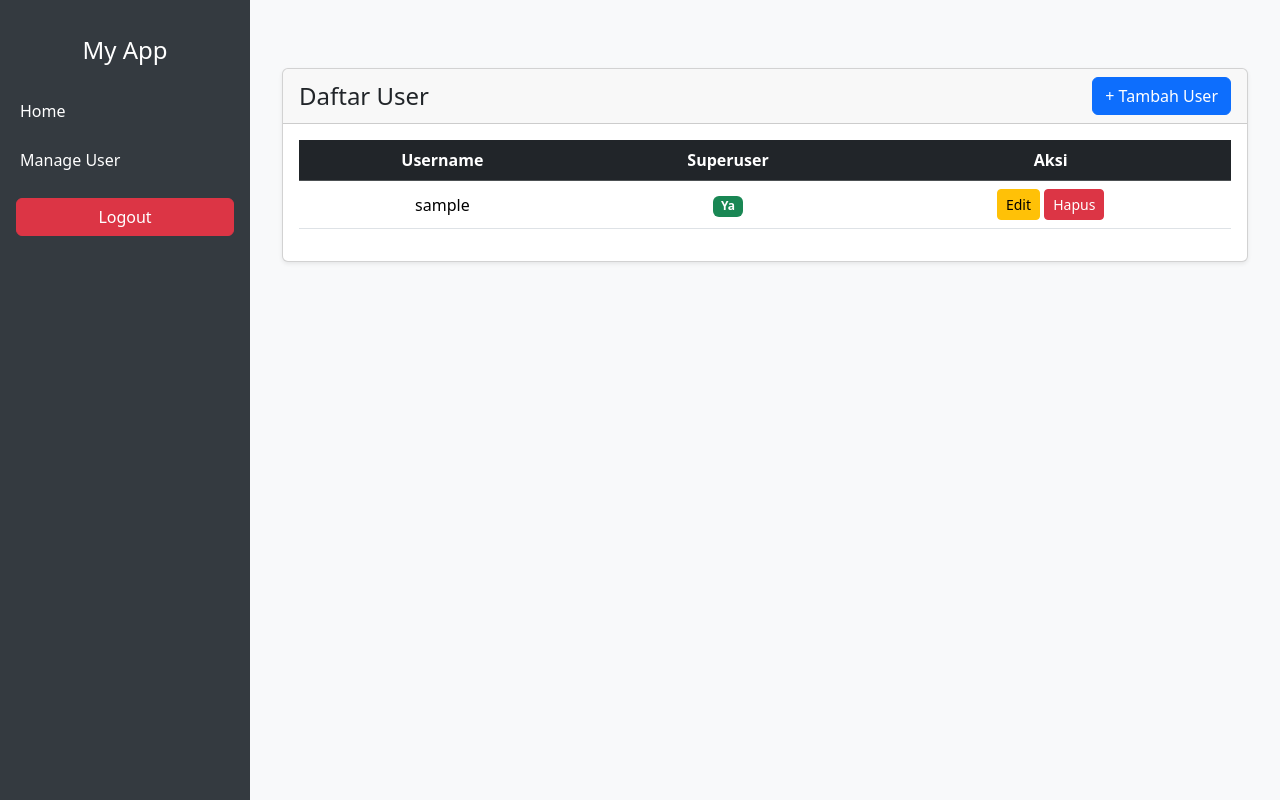
After one commit to jonathanjonn/project-brm, a Django app: page /users/ in a window 1280 px wide. The commit adds this page. Run offline with Django 5.2, Linux system fonts and the light colour scheme; the visitor is signed in with stand-in values (Sample User, id 1); data comes from the database, SQL or seed files in the repository; parts of the project's set-up code (start-up, migrations or seed data) failed here and were passed over.

Commit message:
manage user

```diff
--- /dev/null
+++ b/brmproject/app/templates/auth/user_list.html
@@ -0,0 +1,58 @@
+{% extends 'layout/base.html' %}
+{% block title %}User List{% endblock %}
+
+{% block content %}
+<div class="container mt-5">
+    <div class="card shadow-sm rounded">
+        <div class="card-header d-flex justify-content-between align-items-center">
+            <h4 class="mb-0">Daftar User</h4>
+            <a href="{% url 'register' %}" class="btn btn-primary">+ Tambah User</a>
+        </div>
+        <div class="card-body">
+            {% if messages %}
+                {% for message in messages %}
+                    <div class="alert alert-{{ message.tags }} alert-dismissible fade show" role="alert">
+                        {{ message }}
+                        <button type="button" class="btn-close" data-bs-dismiss="alert" aria-label="Close"></button>
+                    </div>
+                {% endfor %}
+            {% endif %}
+            <div class="table-responsive">
+                <table class="table table-hover align-middle text-center">
+                    <thead class="table-dark">
+                        <tr>
+                            <th scope="col">Username</th>
+                            <th scope="col">Superuser</th>
+                            <th scope="col">Aksi</th>
+                        </tr>
+                    </thead>
+                    <tbody>
+                        {% for user in users %}
+                        <tr>
+                            <td>{{ user.username }}</td>
+                            <td>
+                                {% if user.is_superuser %}
+                                    <span class="badge bg-success">Ya</span>
+                                {% else %}
+                                    <span class="badge bg-secondary">Tidak</span>
+                                {% endif %}
+                            </td>
+                            <td>
+                                <a href="{% url 'user_update' user.id %}" class="btn btn-sm btn-warning">Edit</a>
+                                <form action="{% url 'user_delete' user.id %}" method="post" class="d-inline">
+                                    {% csrf_token %}
+                                    <button type="submit" class="btn btn-sm btn-danger"
+                                            onclick="return confirm('Yakin ingin menghapus user ini?')">
+                                        Hapus
+                                    </button>
+                                </form>
+                            </td>
+                        </tr>
+                        {% endfor %}
+                    </tbody>
+                </table>
+            </div>
+        </div>
+    </div>
+</div>
+{% endblock %}
--- a/brmproject/app/templates/layout/base.html
+++ b/brmproject/app/templates/layout/base.html
@@ -50,7 +50,7 @@
         <a href="{% url 'homepage' %}">Home</a>
 
         {% if request.user.is_superuser %}
-        <a href="{% url 'register' %}">Register User</a>
+        <a href="{% url 'user_list' %}">Manage User</a>
         {% endif %}
 
         <!-- Logout -->
--- a/brmproject/app/urls.py
+++ b/brmproject/app/urls.py
@@ -1,7 +1,7 @@
 from django.urls import path
 from django.views.generic import RedirectView
 from django.contrib.auth.decorators import login_required
-from .views.auth import login_view, register_view, logout_view, home_view
+from .views.auth import login_view, register_view, logout_view, home_view, user_delete_view, user_list_view, user_update_view
 
 
 urlpatterns = [
@@ -11,4 +11,7 @@ urlpatterns = [
     path('login/', login_view, name='login'),
     path('register/', register_view, name='register'),
     path('logout/', logout_view, name='logout'),
+    path('users/', user_list_view, name='user_list'),
+    path('users/update/<int:user_id>/', user_update_view, name='user_update'),
+    path('users/delete/<int:user_id>/', user_delete_view, name='user_delete'),
 ]
--- a/brmproject/app/views/auth.py
+++ b/brmproject/app/views/auth.py
@@ -16,10 +16,10 @@ def login_view(request):
         if form.is_valid():
             user = form.get_user()
             login(request, user)
-            messages.success(request, 'Login berhasil!')  # Pesan sukses setelah login
+            messages.success(request, 'Login berhasil!')
             return redirect('homepage')
         else:
-            messages.error(request, 'Username atau password salah')  # Pesan error jika gagal login
+            messages.error(request, 'Username atau password salah')
     return render(request, 'auth/login.html', {'form': form})
 
 @user_passes_test(lambda u: u.is_superuser)
@@ -36,7 +36,7 @@ def register_view(request):
             user.is_staff = data['is_superuser']
             user.save()
             messages.success(request, 'User berhasil didaftarkan!')
-            return redirect('register')  # Ganti dengan URL tujuan setelah register
+            return redirect('register')
     else:
         form = RegisterForm()
     return render(request, 'auth/register.html', {'form': form})
@@ -44,5 +44,46 @@ def register_view(request):
 def logout_view(request):
     if request.method == 'POST':
         logout(request)
-        messages.success(request, 'Logout berhasil!')  # Pesan sukses setelah logout
+        messages.success(request, 'Logout berhasil!')
     return redirect('login')
+
+@user_passes_test(lambda u: u.is_superuser)
+def user_list_view(request):
+    users = User.objects.all()
+    return render(request, 'auth/user_list.html', {'users': users})
+
+@user_passes_test(lambda u: u.is_superuser)
+def user_update_view(request, user_id):
+    user = User.objects.get(pk=user_id)
+
+    if request.method == 'POST':
+        form = RegisterForm(request.POST)
+        if form.is_valid():
+            data = form.cleaned_data
+            user.username = data['username']
+            if data['password']:
+                user.set_password(data['password'])
+            user.is_superuser = data['is_superuser']
+            user.is_staff = data['is_superuser']
+            user.save()
+            messages.success(request, 'User berhasil diperbarui!')
+            return redirect('user_list')
+    else:
+        form = RegisterForm(initial={
+            'username': user.username,
+            'is_superuser': user.is_superuser,
+        })
+    return render(request, 'auth/register.html', {'form': form, 'update': True, 'user_id': user.id})
+
+@user_passes_test(lambda u: u.is_superuser)
+def user_delete_view(request, user_id):
+    user = User.objects.get(pk=user_id)
+    if request.method == 'POST':
+        if user == request.user:
+            messages.error(request, 'Kamu tidak bisa menghapus akunmu sendiri!')
+            return redirect('user_list')
+
+        user.delete()
+        messages.success(request, 'User berhasil dihapus!')
+        return redirect('user_list')
+    return render(request, 'auth/user_confirm_delete.html', {'user': user})
```
Also changed, not shown: brmproject/app/templates/auth/user_confirm_delete.html (added, +7 -0 lines).
